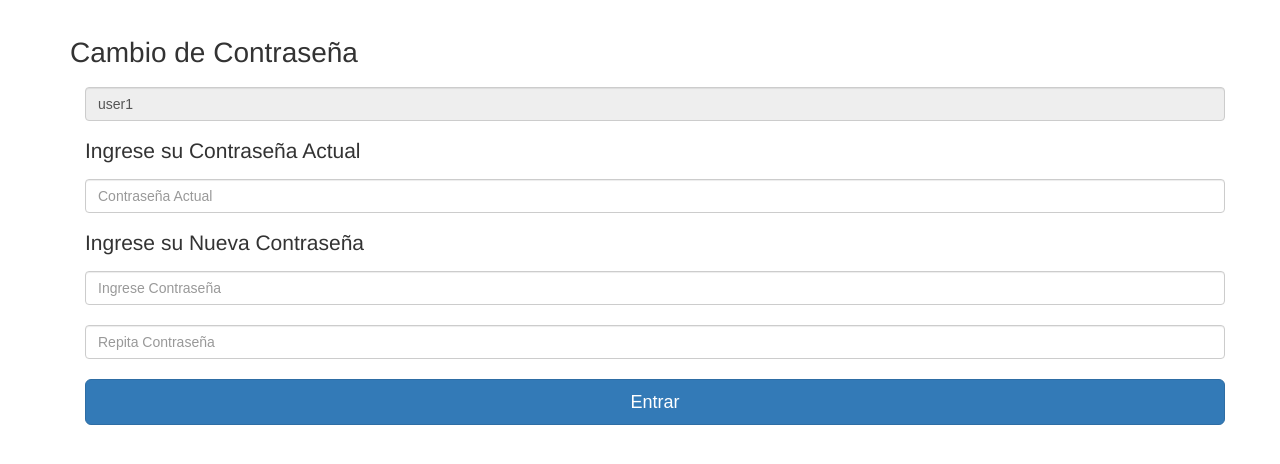
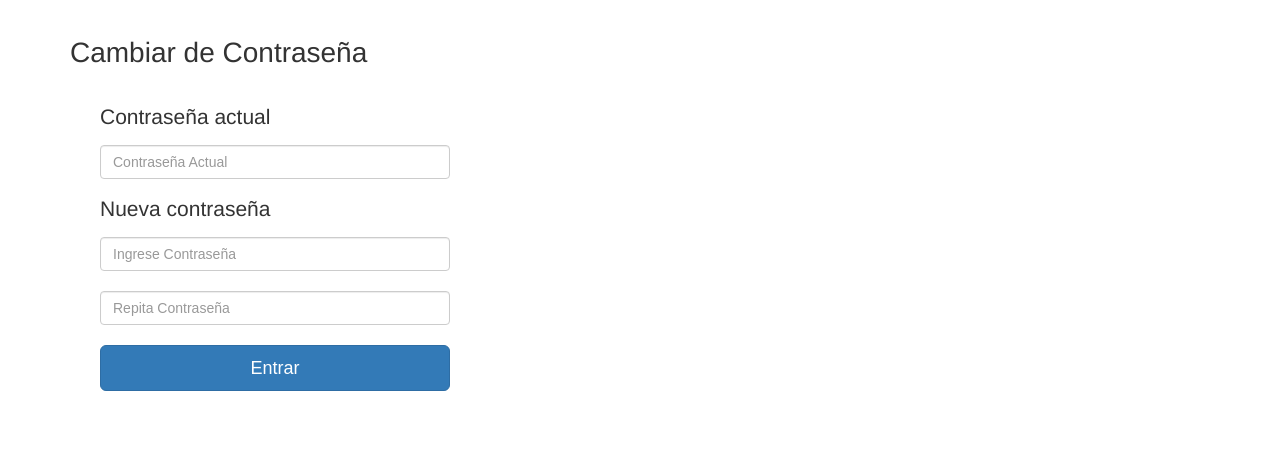
Before and after one commit to Eracleo/ppll, a Django app: page /user/cambiar in a window 1280 px wide. Shown: the part 51-515 px from the top of the page. Run offline with Django 3.2, Linux system fonts and the light colour scheme; a user stored in the database is signed in; parts of the project's set-up code (start-up, migrations or seed data) failed here and were passed over; some libraries are stand-ins or nearby versions.

Commit message:
He agregado col-lg-4 para el formulario de cambiar contraseña

```diff
--- a/usuario/templates/cambiarpass.html
+++ b/usuario/templates/cambiarpass.html
@@ -1,5 +1,5 @@
 {% extends 'layout/base_admin.html' %}
-{% block title %}Cambio de Contraseña{% endblock %}
+{% block title %}Cambiar de Contraseña{% endblock %}
  {% block content %}
 <script type="text/javascript">
 	function valida_envia(f)
@@ -33,13 +33,13 @@
     {% endif %}
 
     <div class="container">
-
+        <div class="col-lg-4">
           <form class="form-signin" method="post" action="" onsubmit="return valida_envia(this)">
             {% csrf_token %}
-        <input type="text" id="username" class="form-control" name="username" value="{{user.username}}" readonly="readonly">
-        <h2 class="form-signin-heading">Ingrese su Contraseña Actual</h2>
+            <input type="hidden" id="username" class="form-control" name="username" value="{{user.username}}" readonly="readonly">
+            <h2 class="form-signin-heading">Contraseña actual</h2>
             <input type="password" id="inputPassword" class="form-control" placeholder="Contraseña Actual" name="password"  >
-        <h2 class="form-signin-heading">Ingrese su Nueva Contraseña</h2>
+            <h2 class="form-signin-heading">Nueva contraseña</h2>
             <input type="password" id="inputPassword1" class="form-control" placeholder="Ingrese Contraseña" name="newpassword1" required="True" >
             <br>
             <input type="password" id="inputPassword2" class="form-control" placeholder="Repita Contraseña" name="newpassword2" required="True" >
@@ -49,7 +49,7 @@
             <input type="hidden" id="mensaje" name="mensaje" value="{{mensaje}}" />
             <input type="hidden" id="mensaje2" name="mensaje2"  />
           </form>
-
+        </div>
     </div> <!-- /container -->
 
 
--- a/usuario/views.py
+++ b/usuario/views.py
@@ -82,11 +82,9 @@ def cambiar(request):
             # do your email changing magic
             user.set_password(newpass)
             user.save()
-            return HttpResponseRedirect('/empresa/information')
+            return HttpResponseRedirect('/user')
         else:
             return render(request,'cambiarpass.html', {'user': request.user,'mensaje':'si'})
-            #cambiar(request, user)
-            # or more appropriately your template with errors:
     else:
         return render(request,'cambiarpass.html', {'user': request.user})
 
```
Lines whose indentation alone changed are shown as unchanged.
